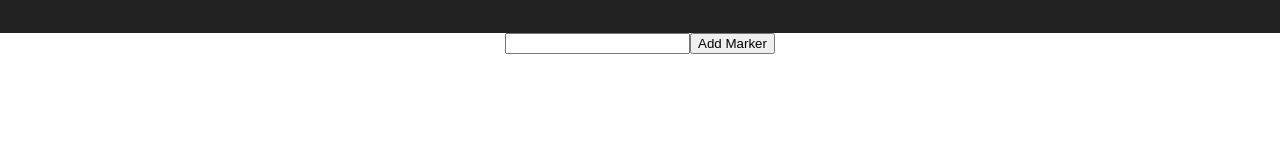
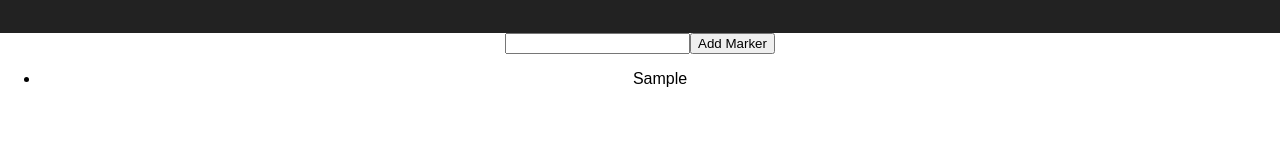
Before and after one commit to xblackbytesx/react-redux-playground, a React (Create React App) app: page / in a window 1280 px wide. Both pictures are taken after typing "Sample" into the empty fields and a click on the button "Add Marker". Shown: the part 157-300 px from the top of the page. Built offline with nearby package versions, Linux system fonts and the light colour scheme.

Commit message:
Added another container and several basic components.

```diff
--- a/src/App.js
+++ b/src/App.js
@@ -1,5 +1,6 @@
 import React, { Component } from 'react';
 import AddMarker from './containers/addMarker';
+import VisibleMarkerList from './containers/visibleMarkerList';
 import logo from './logo.svg';
 import './App.css';
 
@@ -12,6 +13,7 @@ class App extends Component {
           <h1 className="App-title">Welcome to React</h1>
         </header>
         <AddMarker />
+        <VisibleMarkerList />
       </div>
     );
   }
--- /dev/null
+++ b/src/components/Marker.js
@@ -0,0 +1,21 @@
+import React from 'react'
+import PropTypes from 'prop-types'
+
+const Marker = ({ onClick, completed, text }) => (
+  <li
+    onClick={onClick}
+    style={{
+      textDecoration: completed ? 'line-through' : 'none'
+    }}
+  >
+    {text}
+  </li>
+)
+
+Marker.propTypes = {
+  onClick: PropTypes.func.isRequired,
+  completed: PropTypes.bool.isRequired,
+  text: PropTypes.string.isRequired
+}
+
+export default Marker
--- /dev/null
+++ b/src/components/MarkerList.js
@@ -0,0 +1,26 @@
+import React from 'react'
+import PropTypes from 'prop-types'
+import Marker from './Marker'
+
+const MarkerList = ({ markers, onMarkerClick }) => (
+  <ul>
+    {markers.map(marker =>
+      <Marker
+        key={marker.id}
+        {...marker}
+        onClick={() => onMarkerClick(marker.id)}
+      />
+    )}
+  </ul>
+)
+
+MarkerList.propTypes = {
+  markers: PropTypes.arrayOf(PropTypes.shape({
+    id: PropTypes.number.isRequired,
+    completed: PropTypes.bool.isRequired,
+    text: PropTypes.string.isRequired
+  }).isRequired).isRequired,
+  onMarkerClick: PropTypes.func.isRequired
+}
+
+export default MarkerList
--- /dev/null
+++ b/src/containers/visibleMarkerList.js
@@ -0,0 +1,31 @@
+import { connect } from 'react-redux'
+import { toggleMarker } from '../actions'
+import MarkerList from '../components/MarkerList'
+
+const getVisibleMarkers = (markers, filter) => {
+  switch (filter) {
+    case 'SHOW_ALL':
+      return markers
+    case 'SHOW_COMPLETED':
+      return markers.filter(t => t.completed)
+    case 'SHOW_ACTIVE':
+      return markers.filter(t => !t.completed)
+    default:
+      throw new Error('Unknown filter: ' + filter)
+  }
+}
+
+const mapStateToProps = (state) => ({
+  markers: getVisibleMarkers(state.markers, state.visibilityFilter)
+})
+
+const mapDispatchToProps = {
+  onMarkerClick: toggleMarker
+}
+
+const VisibleMarkerList = connect(
+  mapStateToProps,
+  mapDispatchToProps
+)(MarkerList)
+
+export default VisibleMarkerList
```
Also changed, not shown: src/components/Link.js (added, +28 -0 lines).
